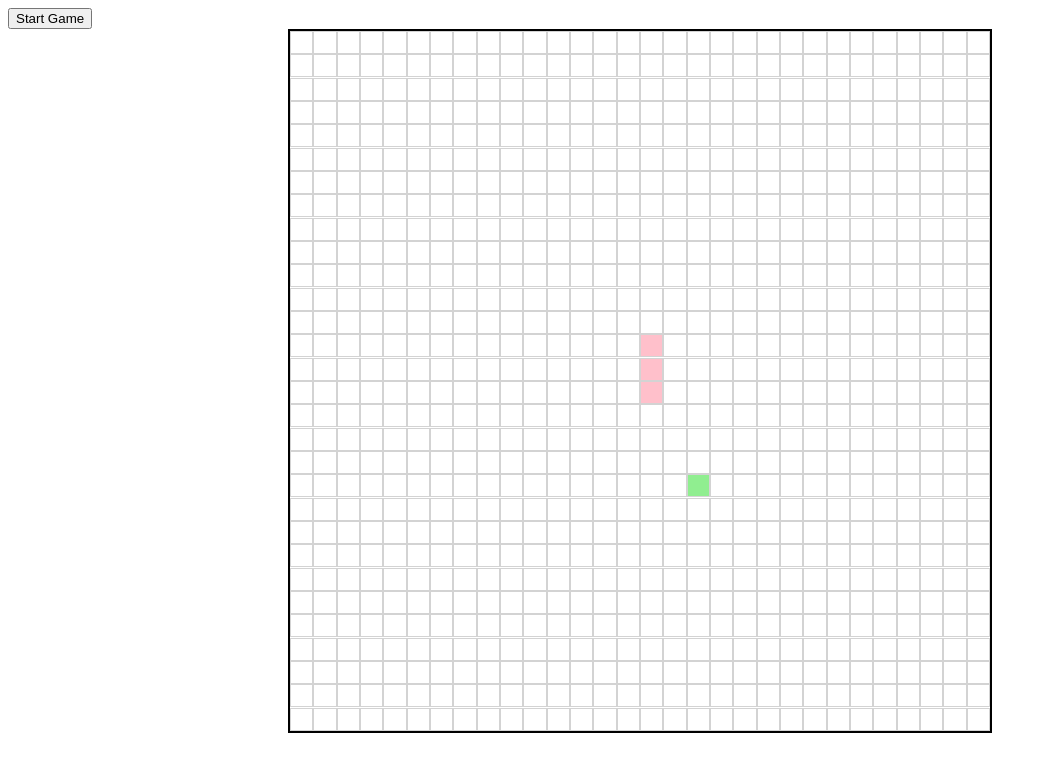
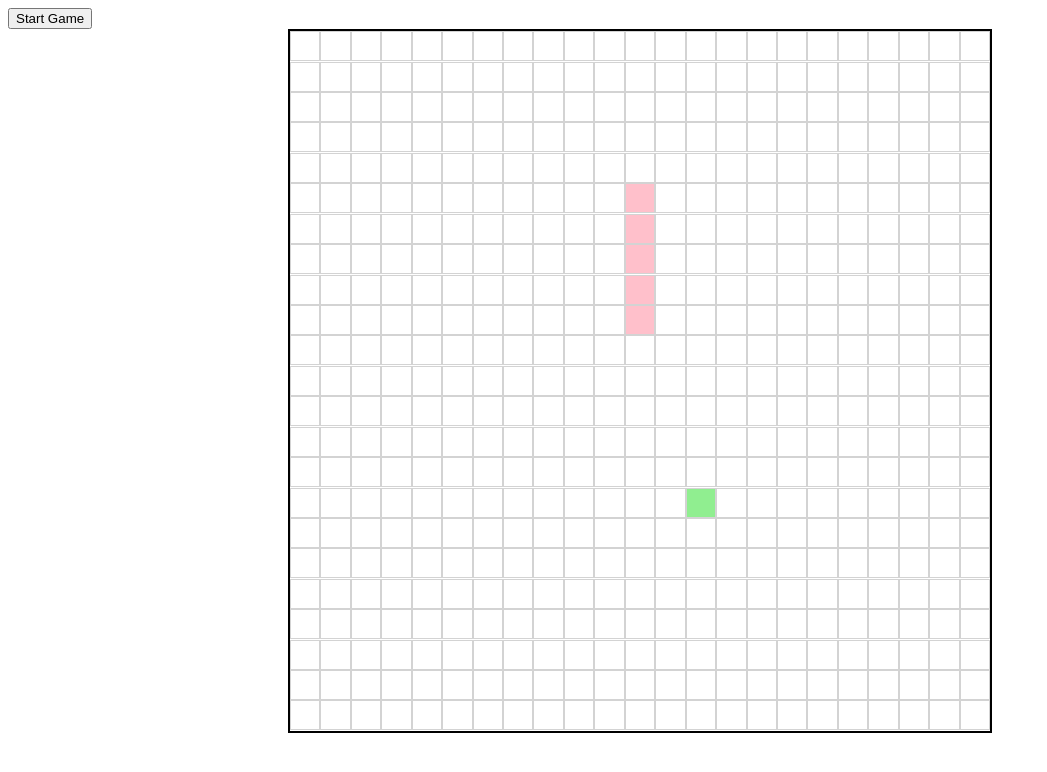
Before and after one commit to kimbertham/LASER_SNAKE-PROJECT, a plain HTML site: page index.html in a window 1280 px wide. Both pictures are taken after a click on the button "Start Game". Shown: the whole page, without its empty margins (0-1047 px from the left). Drawn offline with Linux system fonts and the light colour scheme.

Commit message:
adjusted speed to make longer game play

```diff
--- a/scripts/app.js
+++ b/scripts/app.js
@@ -8,8 +8,8 @@ function init() {
 
   //grid specs
   const gridArray = []
-  const height = 30
-  const width = 30
+  const height = 23
+  const width = 23
 
 
   for (let yPosition = 0; yPosition < height; yPosition++) { // two loops for height and width
@@ -146,7 +146,7 @@ function init() {
       gridArray[snakeYPosition][snakeXPosition].element.classList.remove('snake-food')
       gridArray[snakeYPosition][snakeXPosition].food = 0
       snakeLength++
-      console.log(snakeLength)
+      // console.log(snakeLength)
       gridArray[snakeYPosition][snakeXPosition].food = 0
       createSnakeFood()
     }
@@ -165,13 +165,21 @@ function init() {
 
     // console.log('loop game')
 
-    const timer = setTimeout(theGame, 200 - (snakeLength * 10) )
-    console.log(215 - snakeLength * 10)
-    if (snakeLength > 16) {
-      console.log('timer up')
-      clearTimeout(timer)
-      setTimeout(theGame, 50)
+
+    const decreaseTen = setTimeout(theGame, 200 - (snakeLength * 10))
+
+    if (snakeLength > 12 && snakeLength < 22) {
+      clearTimeout(decreaseTen)
+      const decreaseTwo = setTimeout(theGame, 100 - (snakeLength * 2))
+      console.log(100 - (snakeLength * 2))
+    } else if (snakeLength > 23) {
+      clearTimeout(decreaseTen)
+      const maxSpeed = setTimeout(theGame, 55)
+      console.log('maxSpeed')
     }
+
+
+
 
   //gameLoop
   }
--- a/styles/main.css
+++ b/styles/main.css
@@ -19,8 +19,8 @@
   border: 1px solid lightgrey;
   align-content: center;
   flex-grow: 1;
-  height: 3%;
-  width: 3%;
+  height: 4%;
+  width: 4%;
 }
 
 .snake-head {
```
